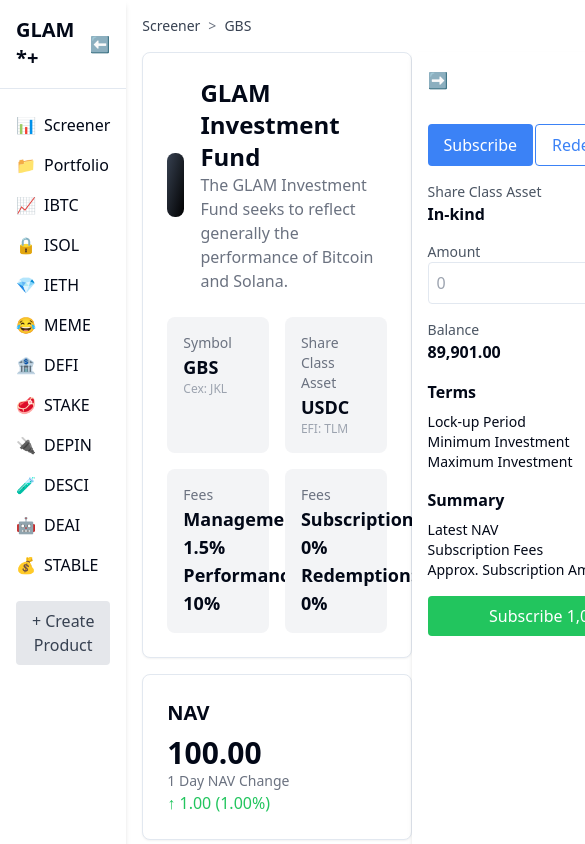
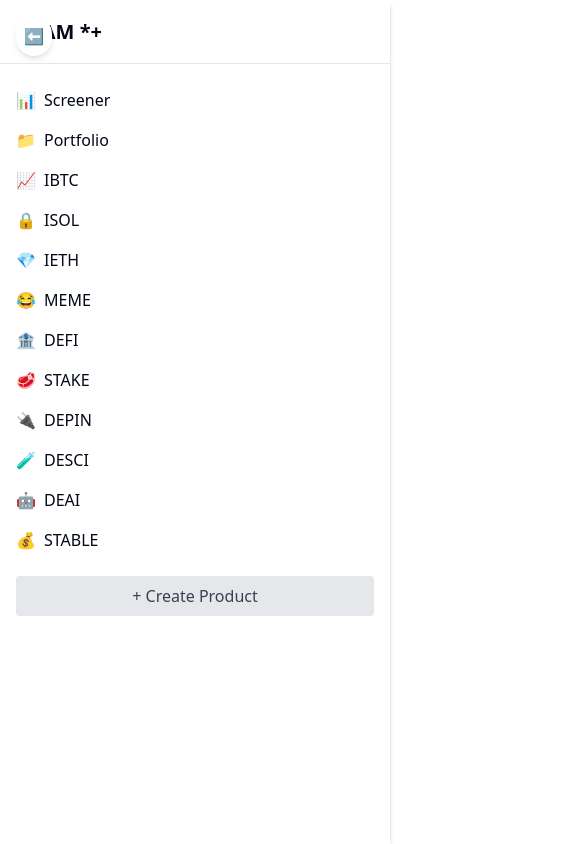
Before and after one commit to dhiazfathra/frontend-starter, a Next.js app: page /en in a window 390 px wide. Shown: the top 844 px of the page, 585 px wide, since content can reach past the window. Built offline with nearby package versions, Linux system fonts and the light colour scheme.

Commit message:
feat: implement responsive sidebar

```diff
--- a/src/app/[locale]/page.tsx
+++ b/src/app/[locale]/page.tsx
@@ -6,7 +6,7 @@ import Sidebar from '@/templates/Sidebar';
 
 const GBSPage: React.FC = () => {
   return (
-    <div className="flex">
+    <div className="flex flex-col md:flex-row">
       <Sidebar />
       <div className="flex flex-1 flex-col">
         <div className="container mx-auto p-4">
@@ -27,7 +27,7 @@ const GBSPage: React.FC = () => {
               </li>
             </ul>
           </div>
-          <div className="flex">
+          <div className="flex flex-col md:flex-row">
             <div className="flex-1">
               <FundDetails />
             </div>
--- a/src/templates/DetailSidebar.tsx
+++ b/src/templates/DetailSidebar.tsx
@@ -7,9 +7,11 @@ const DetailSidebar: React.FC = () => {
 
   return (
     <div
-      className={`bg-white shadow-md transition-all duration-300 ${isCollapsed ? 'w-16' : 'w-80'}`}
+      className={`fixed inset-y-0 right-0 z-30 bg-white shadow-md transition-all duration-300 ${
+        isCollapsed ? 'translate-x-full' : 'translate-x-0'
+      } md:relative md:translate-x-0 ${isCollapsed ? 'w-0 md:w-16' : 'w-full md:w-80'}`}
     >
-      <div className="flex items-center justify-between p-4">
+      <div className="flex h-16 items-center justify-between p-4">
         <button
           onClick={() => setIsCollapsed(!isCollapsed)}
           className="text-gray-500 hover:text-gray-700"
--- a/src/templates/Sidebar.tsx
+++ b/src/templates/Sidebar.tsx
@@ -21,16 +21,25 @@ const Sidebar: React.FC = () => {
   const [isCollapsed, setIsCollapsed] = useState(false);
 
   return (
+    <>
+      <button
+        onClick={() => setIsCollapsed(!isCollapsed)}
+        className="fixed left-4 top-4 z-50 rounded-full bg-white p-2 text-gray-500 shadow-md hover:text-gray-700 md:hidden"
+      >
+        {isCollapsed ? '➡️' : '⬅️'}
+      </button>
       <div
-      className={`bg-white shadow-md transition-all duration-300 ${isCollapsed ? 'w-16' : 'w-64'}`}
+        className={`fixed inset-y-0 left-0 z-40 bg-white shadow-md transition-all duration-300 ${
+          isCollapsed ? '-translate-x-full' : 'translate-x-0'
+        } md:relative md:translate-x-0 ${isCollapsed ? 'w-0 md:w-16' : 'w-full md:w-64'}`}
       >
-      <div className="flex items-center justify-between border-b p-4">
+        <div className="flex h-16 items-center justify-between border-b p-4">
           <h1 className={`text-xl font-bold ${isCollapsed ? 'hidden' : ''}`}>
             GLAM *+
           </h1>
           <button
             onClick={() => setIsCollapsed(!isCollapsed)}
-          className="text-gray-500 hover:text-gray-700"
+            className="hidden text-gray-500 hover:text-gray-700 md:block"
           >
             {isCollapsed ? '➡️' : '⬅️'}
           </button>
@@ -44,7 +53,9 @@ const Sidebar: React.FC = () => {
               >
                 <a href="#" className="flex items-center space-x-2">
                   <span>{item.icon}</span>
-                <span className={isCollapsed ? 'hidden' : ''}>{item.name}</span>
+                  <span className={isCollapsed ? 'hidden' : ''}>
+                    {item.name}
+                  </span>
                 </a>
               </li>
             ))}
@@ -56,6 +67,7 @@ const Sidebar: React.FC = () => {
           </button>
         </div>
       </div>
+    </>
   );
 };
 
```
Lines whose indentation alone changed are shown as unchanged.
